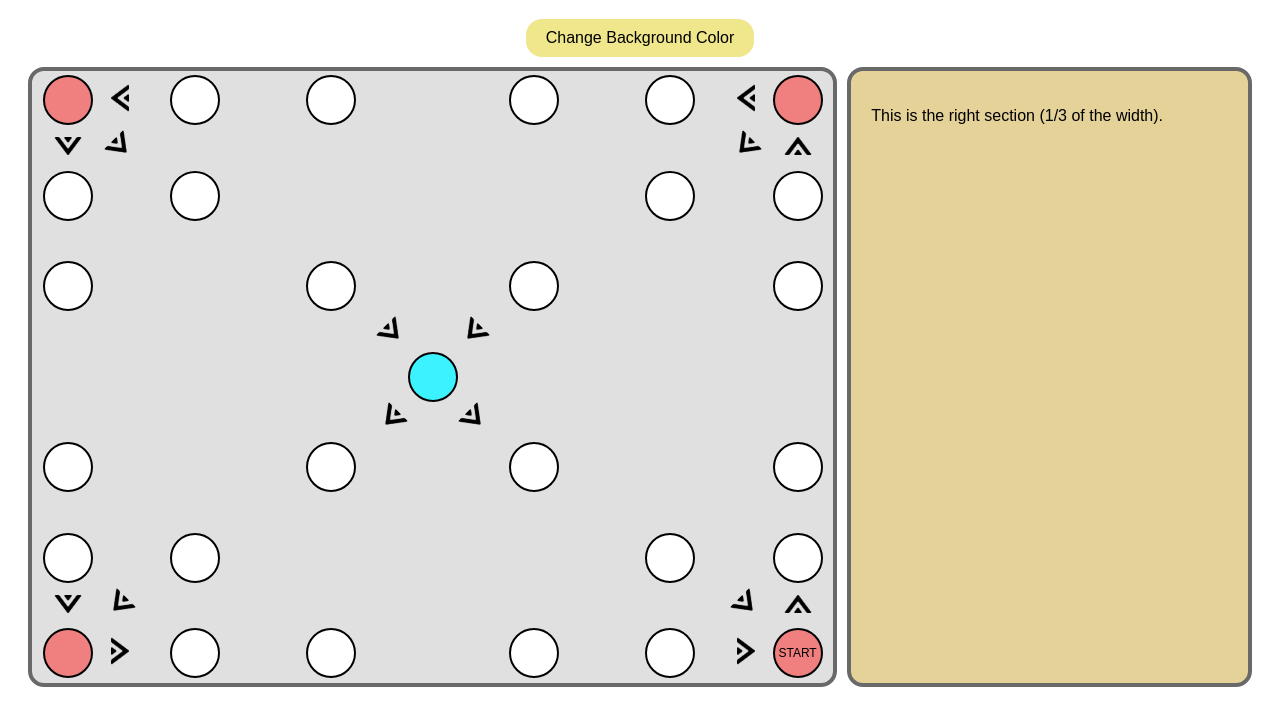
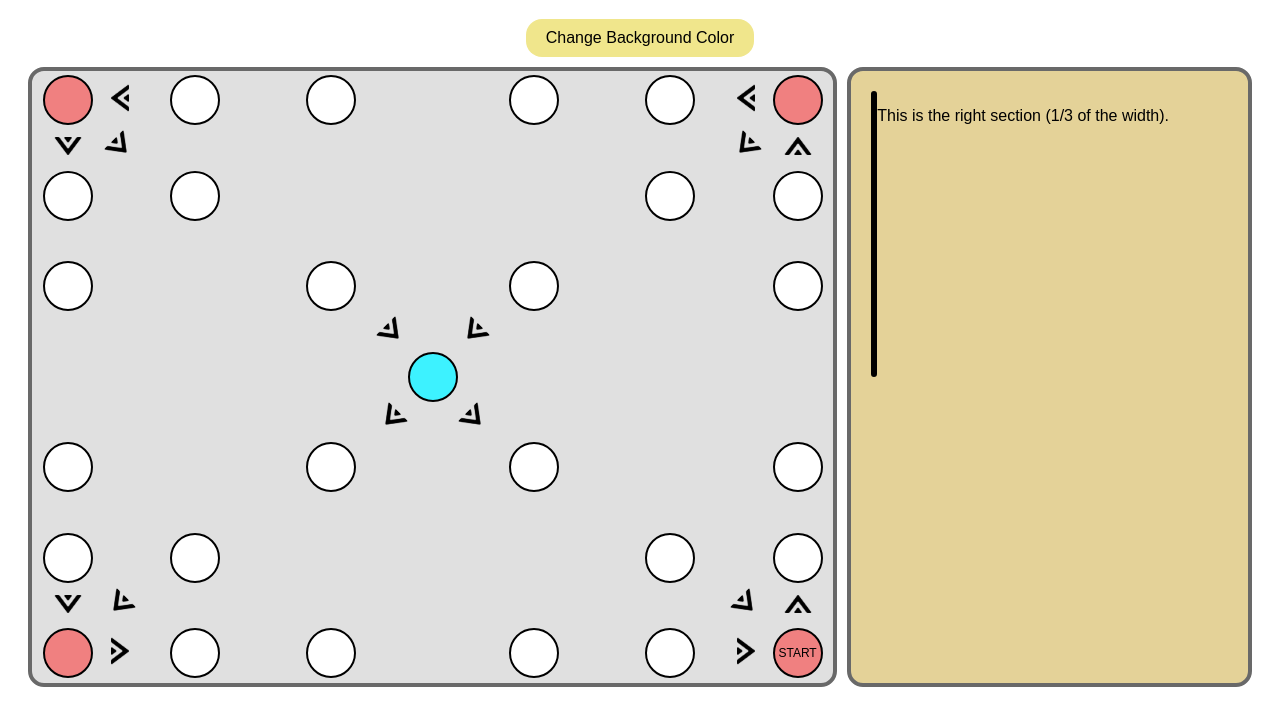
Before and after one commit to sRAMoiRAM/Yutnori, a plain HTML site: page index.html in a window 1280 px wide. Shown: the part 79-800 px from the top of the page. Drawn offline with Linux system fonts and the light colour scheme.

Commit message:
fix sticks field

```diff
--- a/index.html
+++ b/index.html
@@ -100,7 +100,7 @@
 
         <!-- Right section -->
         <div class="right-section">
-            <div class="stick-field"></div>
+            <div class="sticks-field"></div>
             <p>This is the right section (1/3 of the width).</p>
         </div>
     </div>
```
